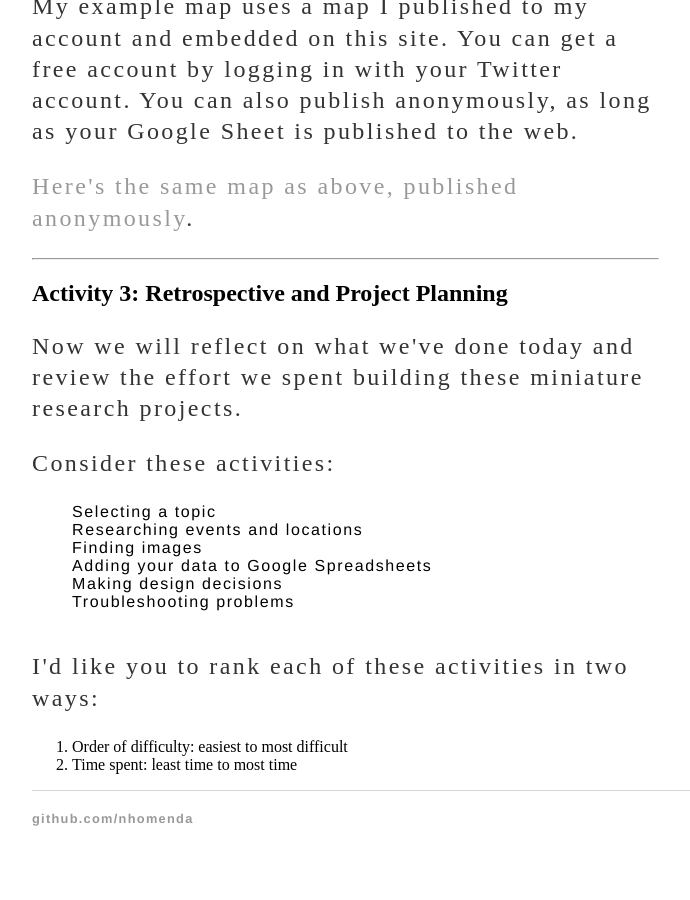
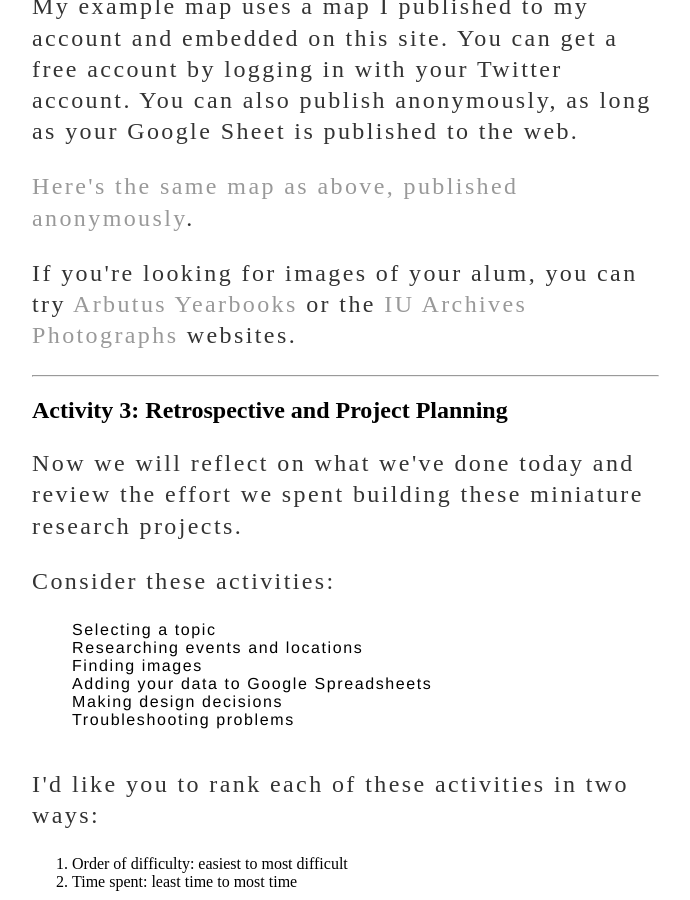
Before and after one commit to nhomenda/nhomenda.github.io, a Jekyll site: the page built from _posts/2022-07-14-testing-jekyll.md, in a window 1280 px wide and 900 px high, scrolled down 1684 px. Shown: the whole window, without its empty margins (160-850 px from the left). Built offline with Jekyll 4.4.1, drawn with Linux system fonts in a browser that asks for light colours.

Commit message:
Update 2022-07-14-testing-jekyll.md

```diff
--- a/_posts/2022-07-14-testing-jekyll.md
+++ b/_posts/2022-07-14-testing-jekyll.md
@@ -42,6 +42,7 @@ date: 2022-07-14
 	<p><a href="https://docs.google.com/spreadsheets/d/1LlYBnfhvD3ZUXMGZ8e52UwYp-xn_NeWmaGBx7VBz5V8/edit#gid=0">Here's the spreadsheet template</a>.</p>
 	<p>My example map uses a map I published to my account and embedded on this site. You can get a free account by logging in with your Twitter account. You can also publish anonymously, as long as your Google Sheet is published to the web.</p>
 		<p><a href="http://timemapper.okfnlabs.org/anon/v4dxy1-herman-b-wells-history">Here's the same map as above, published anonymously</a>.</p>
+	<p>If you're looking for images of your alum, you can try <a href="https://issuu.com/arbutusyearbook/docs">Arbutus Yearbooks</a> or the <a href="https://webapp1.dlib.indiana.edu/archivesphotos/index.jsp">IU Archives Photographs</a> websites.</p>
 	<hr/>
 <h2>Activity 3: Retrospective and Project Planning</h2>
 <p>Now we will reflect on what we've done today and review the effort we spent building these miniature research projects.</p>
```
